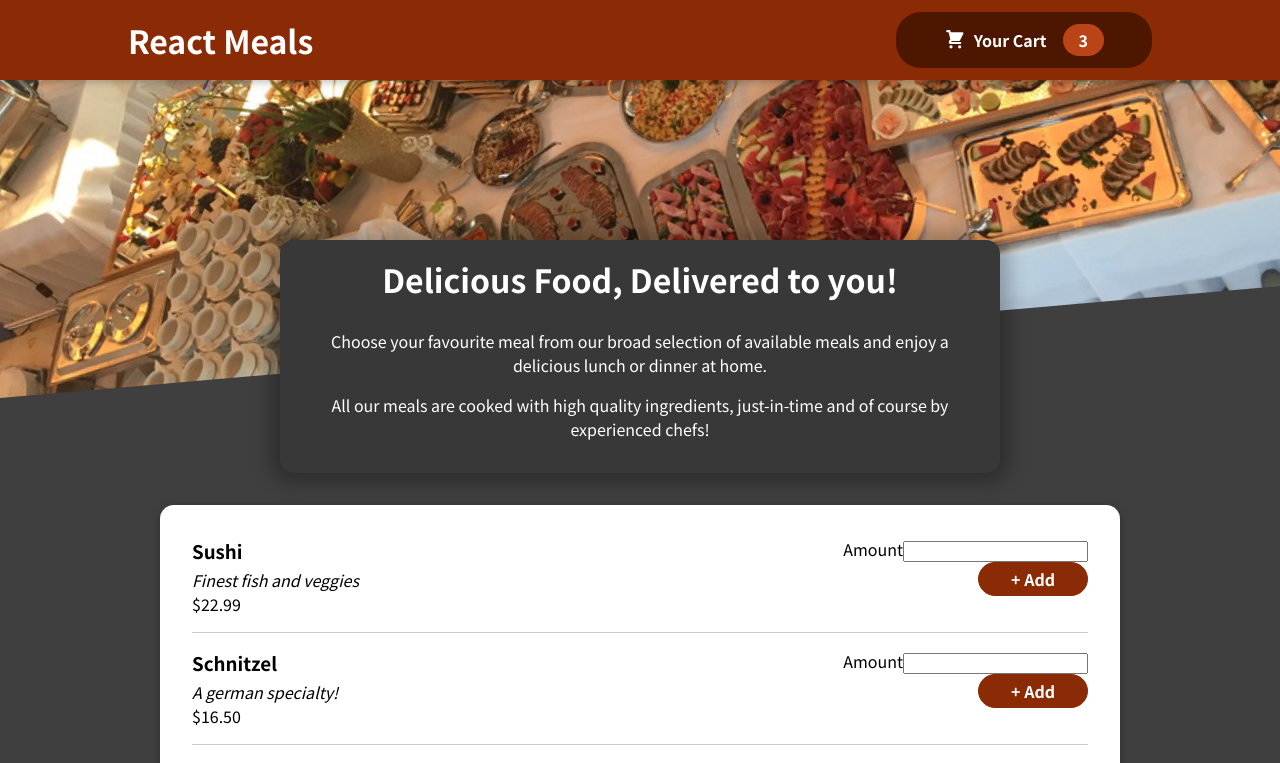
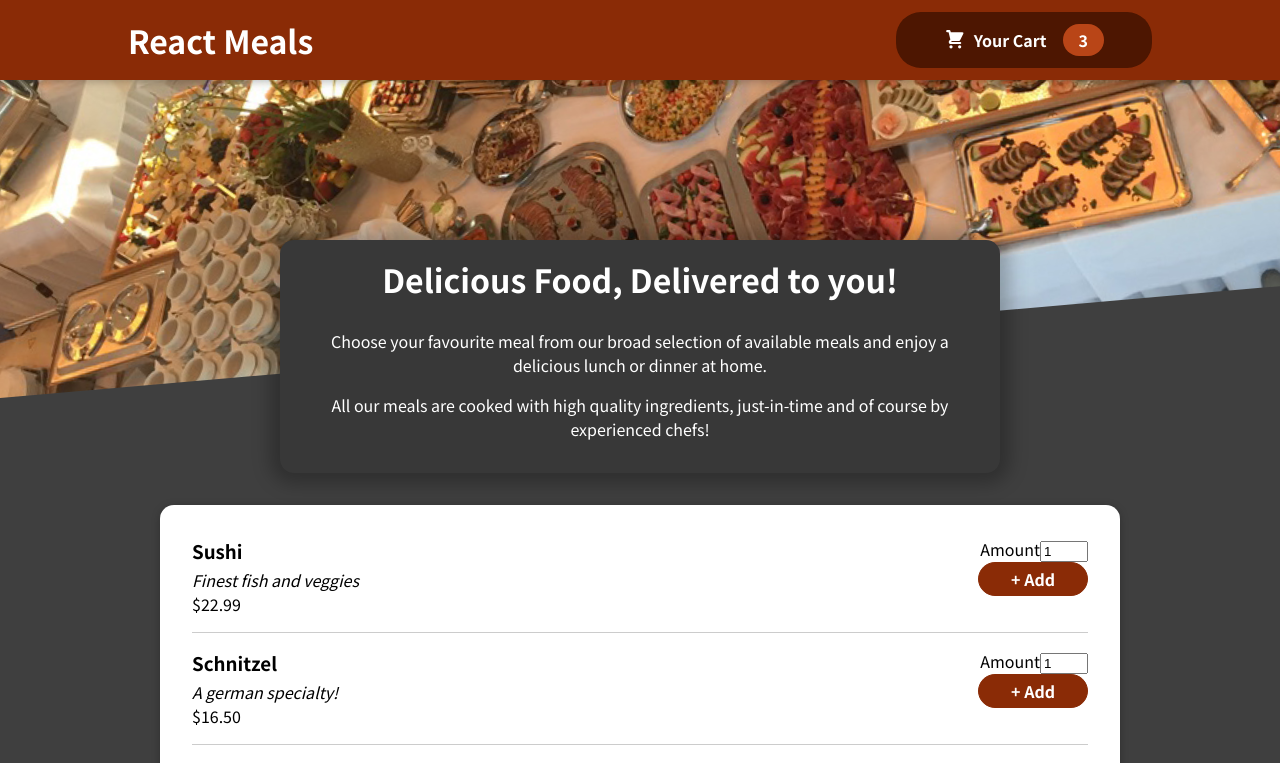
Before and after one commit to Shobhityadav99/Food-Order-App-React, a React (Create React App) app: page / in a window 1280 px wide. Shown: the top 763 px of the page. Built offline with nearby package versions, Linux system fonts and the light colour scheme.

Commit message:
Form done

```diff
--- a/src/components/UI/Input.js
+++ b/src/components/UI/Input.js
@@ -2,8 +2,8 @@ import classes from "./Input.module.css";
 
 const Input = props => {
     return <div className={classes.input}>
-        <label {...props.input}>{props.label}</label>
-        <input />
+        <label>{props.label}</label>
+        <input  {...props.input}/>
     </div>
 }
 
```
